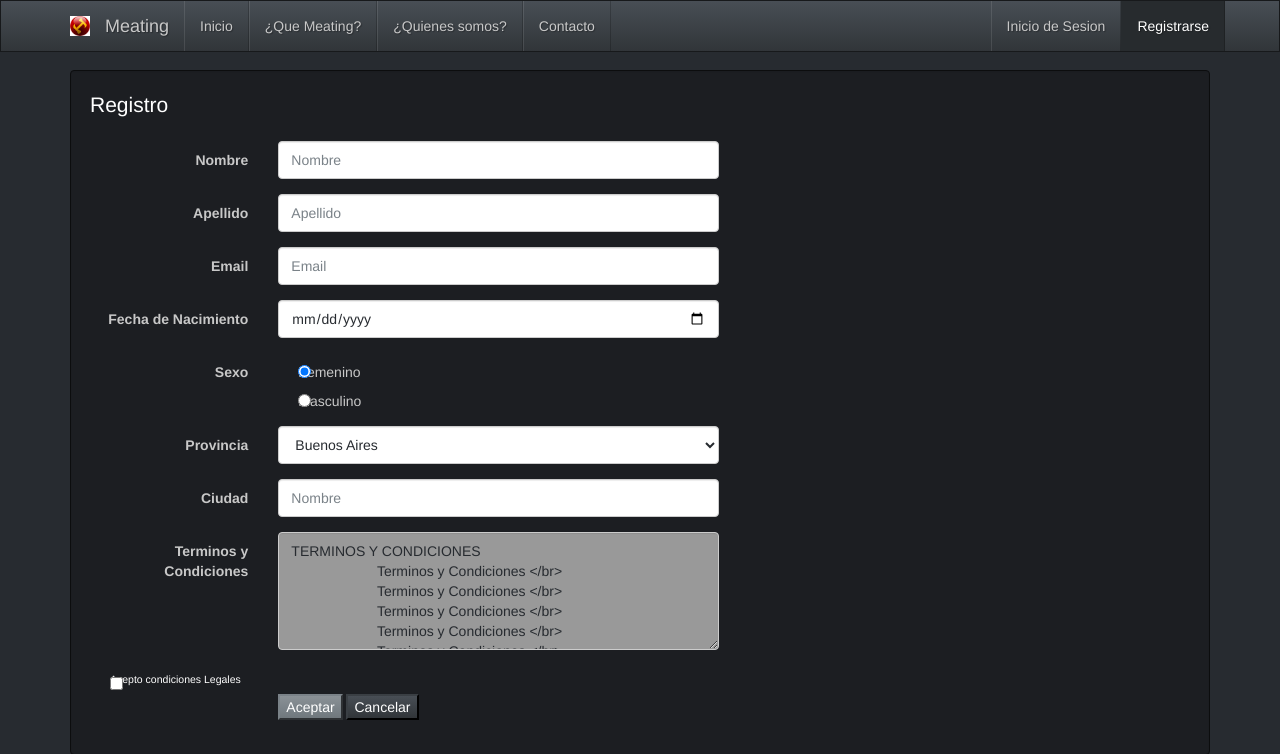
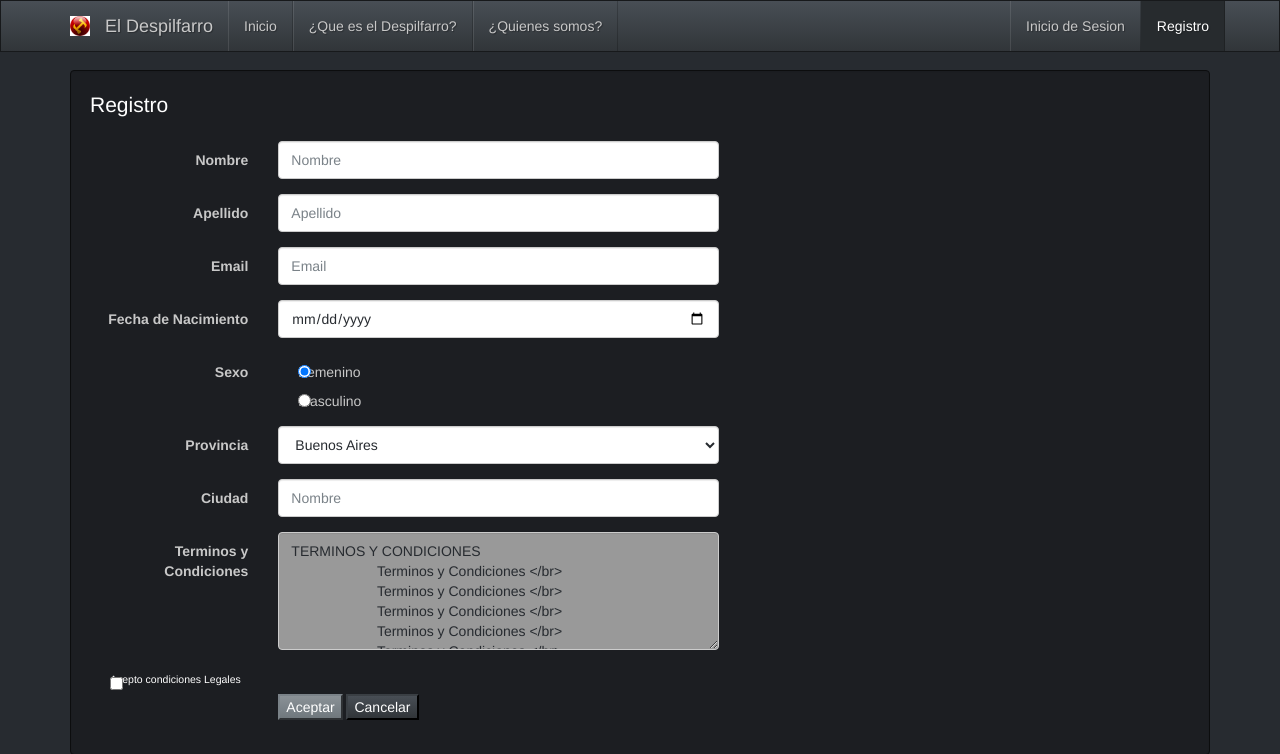
Before and after one commit to MEating/MEating, a PHP site: page /Registro.php in a window 1280 px wide. Shown: the top 754 px of the page. Run offline with PHP 8.4, Linux system fonts and the light colour scheme; some libraries are stand-ins or nearby versions.

Commit message:
version 1.2.4
cambio de registro, funciona en mi maquina

```diff
--- a/Registro.php
+++ b/Registro.php
@@ -47,18 +47,17 @@
     <div class="navbar navbar-default navbar-fixed-top" role="navigation">
       <div class="container"><img class="navbar-brand" src="img/images.jpg" ></img>
         <div class="navbar-header">
-          	<a class="navbar-brand">Meating</a>
+          	<a class="navbar-brand">El Despilfarro</a>
         </div>
         <div class="navbar-collapse collapse">
           <ul class="nav navbar-nav">
-            <li><a href="../programacion/index.html">Inicio</a></li>
-            <li><a href="../programacion/que es.html">¿Que Meating?</a></li>
-            <li><a href="../programacion/Quienes Somos.html">¿Quienes somos?</a></li>
-			<li><a href="../programacion/contacto.php">Contacto</a></li>
+            <li><a href="#">Inicio</a></li>
+            <li><a href="#about">¿Que es el Despilfarro?</a></li>
+            <li><a href="#contact">¿Quienes somos?</a></li>
           </ul>
           <ul class="nav navbar-nav navbar-right">
-            <li><a href="../programacion/login.php">Inicio de Sesion</a></li>
-            <li class="active"><a href="#">Registrarse</a></li>
+            <li><a href="#">Inicio de Sesion</a></li>
+            <li class="active"><a href="#">Registro</a></li>
           </ul>
         </div><!--/.nav-collapse -->
       </div>
```
